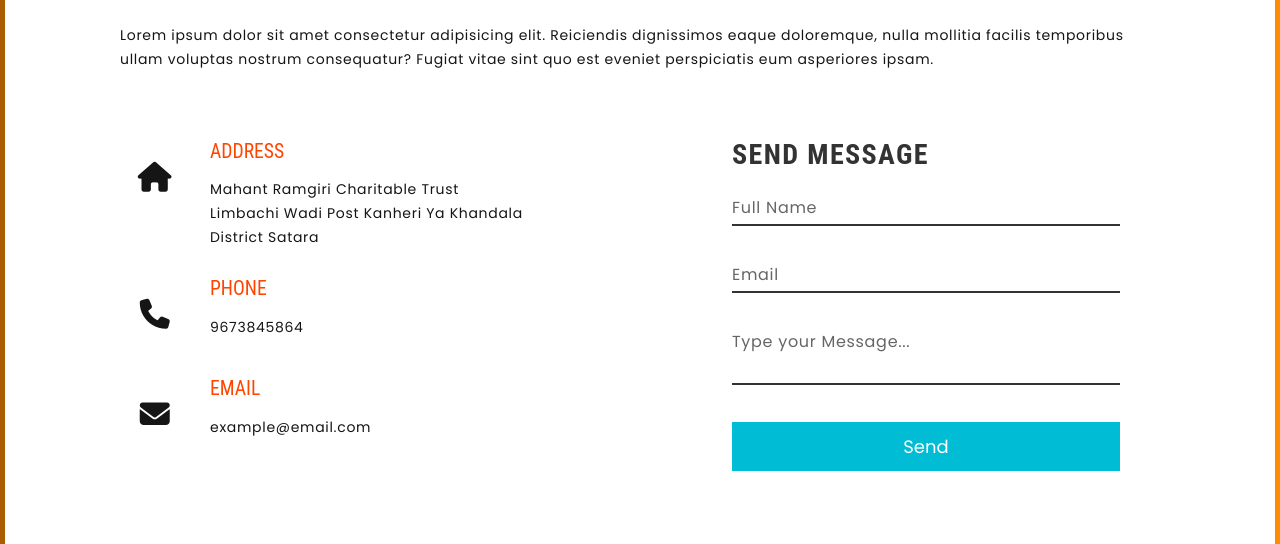
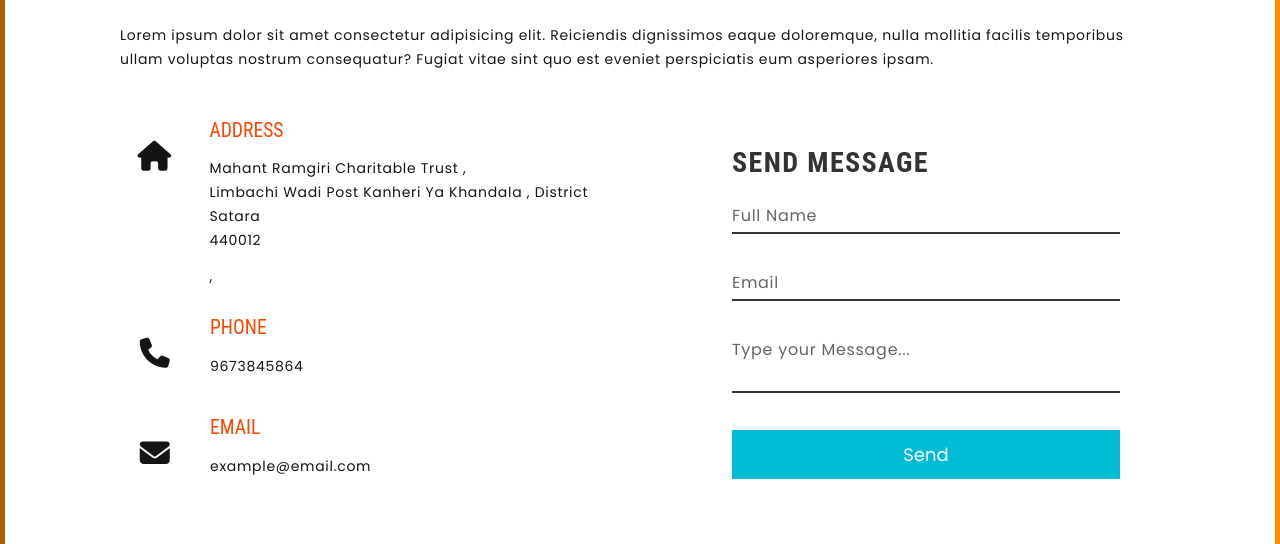
Before and after one commit to Gaurisamgir/dattamandir.io, a plain HTML site: page contact.html in a window 1280 px wide. Shown: the part 256-800 px from the top of the page. Drawn offline with Linux system fonts and the light colour scheme.

Commit message:
Update contact.html

```diff
--- a/contact.html
+++ b/contact.html
@@ -58,7 +58,8 @@ border-style: inset;">
 
             <div class="contact-info-content">
               <h4>Address</h4>
-              <p>Mahant Ramgiri Charitable Trust <br> Limbachi Wadi Post Kanheri Ya Khandala <br> District Satara</p>
+              <p>Mahant Ramgiri Charitable Trust ,<br/> Limbachi Wadi Post Kanheri Ya Khandala , District Satara <br/>440012</p>
+              <p>, </p>
             </div>
           </div>
 
```
